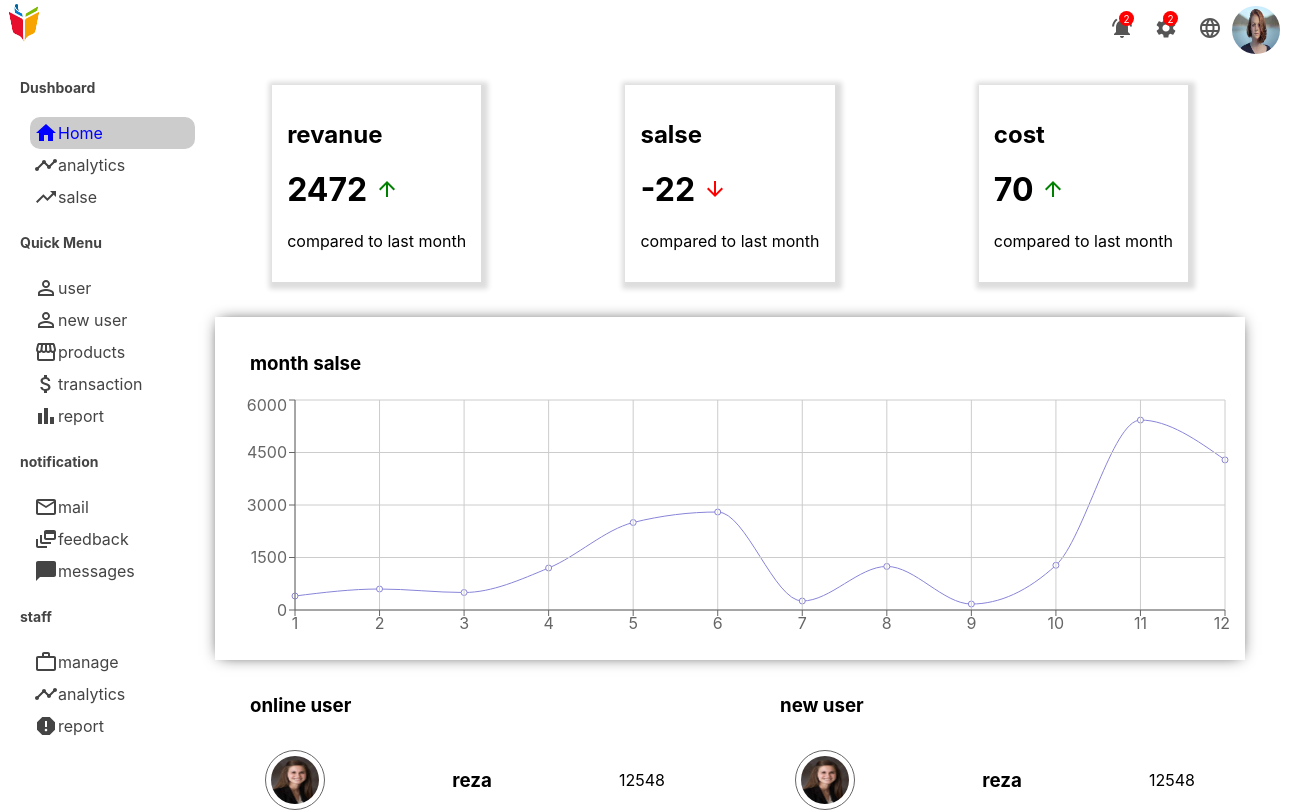
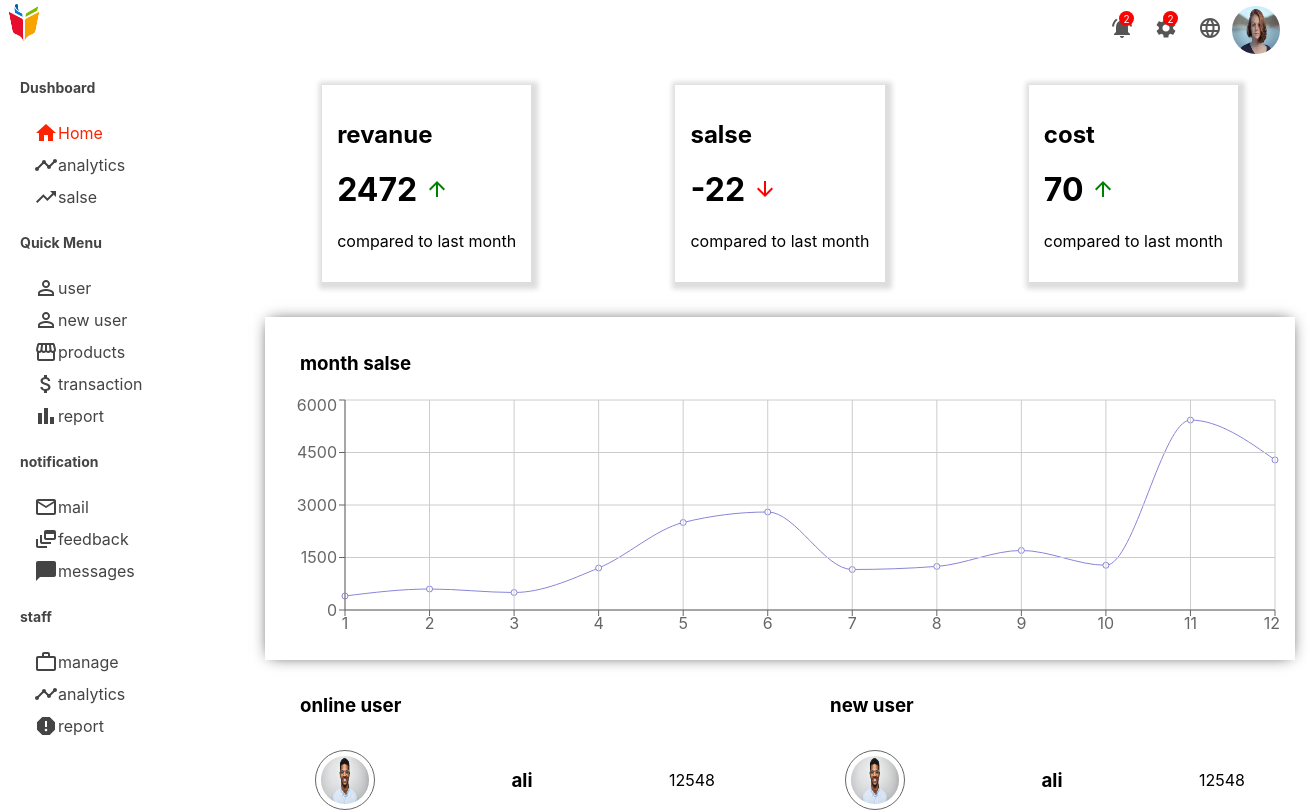
Before and after one commit to mhscan/admin-dashboard, a React (Create React App) app: page / in a window 1280 px wide. Shown: the top 812 px of the page, 1310 px wide, since content can reach past the window. Built offline with nearby package versions, Linux system fonts and the light colour scheme.

Commit message:
compalete home page

```diff
--- a/src/App.css
+++ b/src/App.css
@@ -1,6 +1,7 @@
 
 .container{
   width: 100%;
+  justify-content: space-between;
   display: flex;
   margin-top: 65px;
 }
--- a/src/App.js
+++ b/src/App.js
@@ -9,7 +9,8 @@ function App() {
   let router = useRoutes(routes)
   return (
     <>
-    <Topbar></Topbar>
+
+   <Topbar></Topbar>
     <div className="container">
       <Sidebar></Sidebar>
       {router}
--- a/src/Component/Sidebar/Sidebar.css
+++ b/src/Component/Sidebar/Sidebar.css
@@ -2,7 +2,7 @@
  height: calc(100vh - 65px);
  position: sticky;
  top: 65px;
- width: 200px;
+ width: 250px;
 }
 a{
     text-decoration: none;
@@ -21,9 +21,11 @@ a{
     padding: 4px;
     margin-left: 25px;
 }
-.sidebarlistitem.active , .sidebarlistitem:hover{
-    background-color: #ccc;
-    color: #00f;
+.sidebarlistitem:hover{
+    background-color: #bbb;
+}
+.active{
+    color: rgb(255, 34, 0);
 }
 
 .sidebaricon{
--- a/src/Component/Sidebar/Sidebar.js
+++ b/src/Component/Sidebar/Sidebar.js
@@ -13,32 +13,32 @@ import ChatBubbleIcon from '@mui/icons-material/ChatBubble';
 import WorkOutlineIcon from '@mui/icons-material/WorkOutline';
 import ReportIcon from '@mui/icons-material/Report';
 
-import { Link } from "react-router-dom";
+import { NavLink } from "react-router-dom";
 
 export default function Sidebar() {
   return <div>
     <div className="sidebarmenu">
       <h3 className="tittel">Dushboard</h3>
       <ul className="sidebarlist">
-        <Link to="/">
-          <li className="sidebarlistitem active"><HomeIcon /> Home</li>
-        </Link>
+        <NavLink to="/">
+          <li className="sidebarlistitem"><HomeIcon /> Home</li>
+        </NavLink>
 
         <li className="sidebarlistitem "><TimelineIcon /> analytics</li>
         <li className="sidebarlistitem "><TrendingUpIcon /> salse</li>
       </ul>
       <h3 className="tittel">Quick Menu</h3>
       <ul className="sidebarlist">
-        <Link to="/Userlist">
+        <NavLink to="/Userlist" cla>
           <li className="sidebarlistitem "><PermIdentityIcon /> user</li>
-        </Link>
-        <Link to="/NewUser">
+        </NavLink>
+        <NavLink to="/NewUser">
           <li className="sidebarlistitem "><PermIdentityIcon /> new user</li>
-        </Link>
+        </NavLink>
 
-        <Link to="/Product">
+        <NavLink to="/Product">
           <li className="sidebarlistitem "><StorefrontIcon />products </li>
-        </Link>
+        </NavLink>
 
         <li className="sidebarlistitem "><AttachMoneyIcon />transaction </li>
         <li className="sidebarlistitem "><BarChartIcon /> report </li>
--- a/src/pages/Home/Home.js
+++ b/src/pages/Home/Home.js
@@ -18,20 +18,20 @@ export default function Home() {
     { name: "4", cost: 1200 },
     { name: "5", cost: 2500 },
     { name: "6", cost: 2800 },
-    { name: "7", cost: 257 },
+    { name: "7", cost: 1157 },
     { name: "8", cost: 1245 },
-    { name: "9", cost: 171 },
+    { name: "9", cost: 1701 },
     { name: "10", cost: 1278 },
     { name: "11", cost: 5427 },
     { name: "12", cost: 4288 },
   ];
 
   let onlineuser = [
+    { imgsrc: "images/u2.jpg", name: "ali", userid: 12548 },
     { imgsrc: "images/u1.jpg", name: "reza", userid: 12548 },
-    { imgsrc: "images/u1.jpg", name: "reza", userid: 12548 },
-    { imgsrc: "images/u1.jpg", name: "reza", userid: 12548 },
-    { imgsrc: "images/u1.jpg", name: "reza", userid: 12548 },
-    { imgsrc: "images/u1.jpg", name: "reza", userid: 12548 }
+    { imgsrc: "images/u2.jpg", name: "reza", userid: 12548 },
+    { imgsrc: "images/u1.jpg", name: "mohammad", userid: 12548 },
+    { imgsrc: "images/u3.jpg", name: "reza", userid: 12548 }
   ]
 
 
@@ -48,10 +48,23 @@ export default function Home() {
       <div >
         <h3>online user</h3>
         {onlineuser.map((user) => (
+
+
+
+
+
+
           <Widget imgsrc={user.imgsrc} name={user.name} id={user.userid}></Widget>
         ))}
 
       </div>
+
+
+
+
+
+
+
       <div >
         <h3>new user</h3>
         {onlineuser.map((user) => (
```
